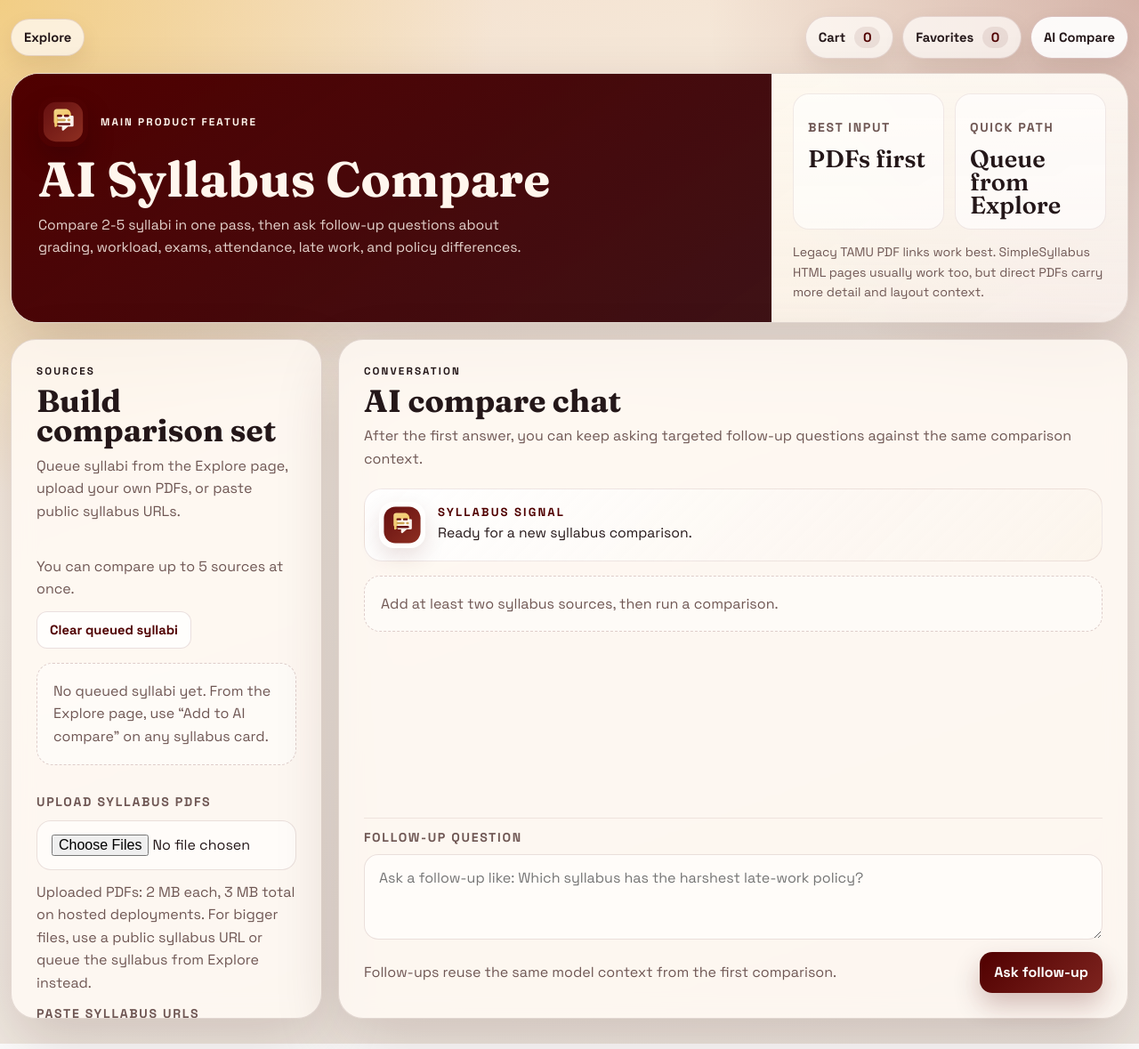
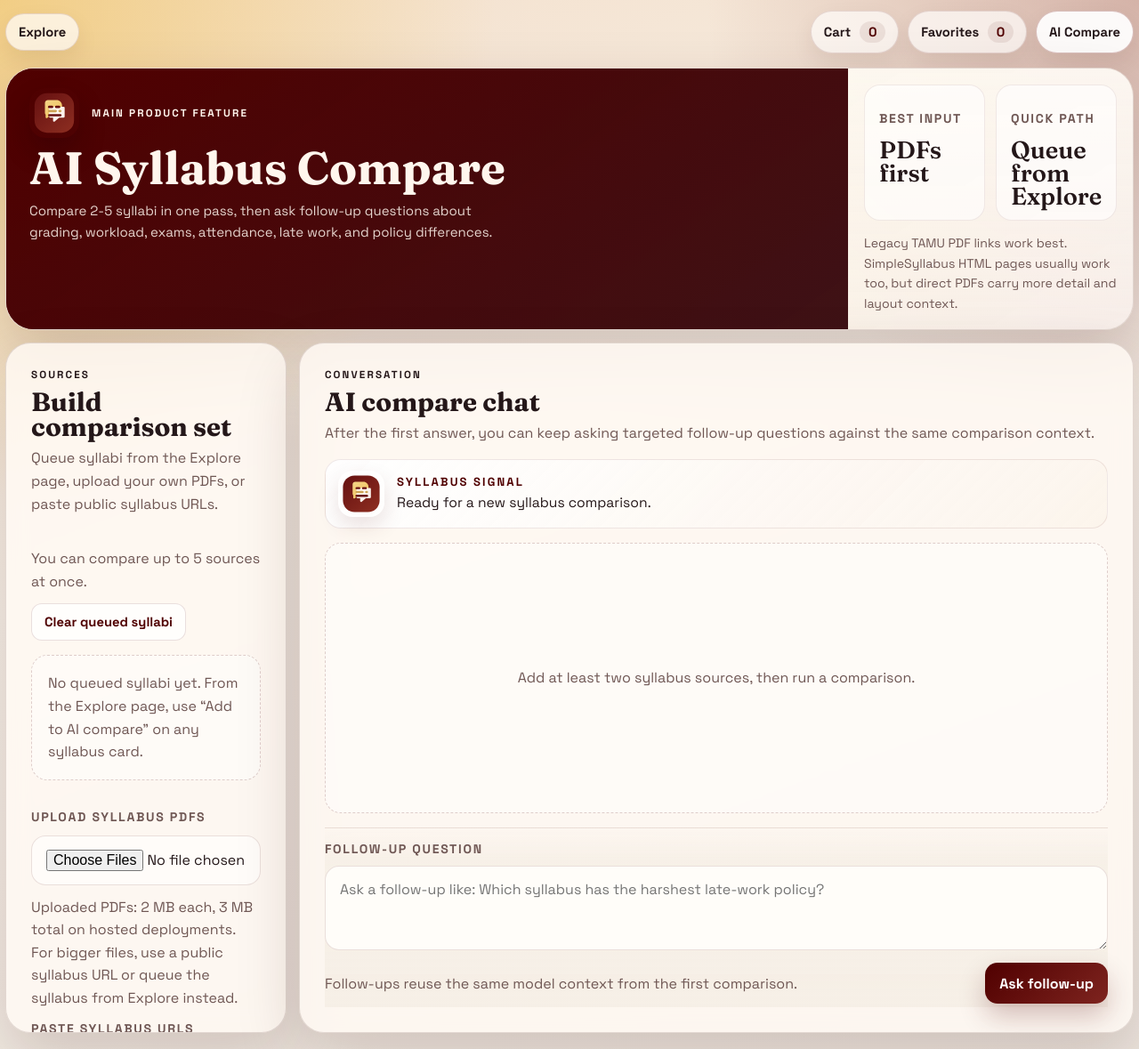
Before and after one commit to lazymaster101/tamu-course-offering-history, a website with bundled scripts: page public/compare.html in a window 1280 px wide. Shown: the whole page at 89% size. Built offline with nearby package versions, Linux system fonts and the light colour scheme.

Commit message:
Improve compare page ergonomics

```diff
--- a/public/compare.html
+++ b/public/compare.html
@@ -162,11 +162,13 @@
             </div>
           </div>
 
-          <div id="compare-result-state" class="empty-state compare-thread-state">
-            Add at least two syllabus sources, then run a comparison.
+          <div class="compare-thread-shell">
+            <div id="compare-result-state" class="empty-state compare-thread-state">
+              Add at least two syllabus sources, then run a comparison.
+            </div>
+
+            <div id="compare-thread" class="compare-thread" hidden></div>
           </div>
-
-          <div id="compare-thread" class="compare-thread" hidden></div>
 
           <form id="compare-followup-form" class="compare-followup-form compare-chat-composer" hidden>
             <div class="compare-composer-input">
--- a/public/styles.css
+++ b/public/styles.css
@@ -31,8 +31,8 @@ body {
 }
 
 body[data-page="compare"] .page-shell {
-  width: min(1500px, calc(100% - 24px));
-  margin: 18px auto 28px;
+  width: min(1760px, calc(100% - 12px));
+  margin: 12px auto 18px;
 }
 
 .utility-bar {
@@ -496,9 +496,9 @@ button {
 
 .compare-layout {
   display: grid;
-  gap: 18px;
-  grid-template-columns: minmax(300px, 350px) minmax(0, 1.68fr);
-  margin-top: 18px;
+  gap: 14px;
+  grid-template-columns: minmax(270px, 316px) minmax(0, 1fr);
+  margin-top: 14px;
   align-items: stretch;
 }
 
@@ -589,14 +589,18 @@ button {
 
 .compare-sources-panel {
   position: sticky;
-  top: 18px;
+  top: 12px;
   align-self: start;
-  max-height: calc(100vh - 36px);
+  height: calc(100vh - 24px);
   overflow-y: auto;
 }
 
 .compare-chat-panel {
-  min-height: calc(100vh - 170px);
+  position: sticky;
+  top: 12px;
+  height: calc(100vh - 24px);
+  min-height: 0;
+  overflow: hidden;
 }
 
 .compare-source-toolbar,
@@ -625,8 +629,9 @@ button {
 }
 
 .compare-result-panel {
-  grid-template-rows: auto auto auto minmax(0, 1fr) auto;
-  min-height: calc(100vh - 170px);
+  grid-template-rows: auto auto minmax(0, 1fr) auto;
+  height: calc(100vh - 24px);
+  min-height: 0;
 }
 
 .compare-submit-button {
@@ -676,17 +681,29 @@ button {
   line-height: 1.6;
 }
 
+.compare-thread-shell {
+  min-height: 0;
+  display: flex;
+  flex-direction: column;
+  overflow: hidden;
+}
+
 .compare-thread-state {
-  align-self: start;
+  display: flex;
+  align-items: center;
+  justify-content: center;
+  min-height: 100%;
+  text-align: center;
 }
 
 .compare-thread {
   display: grid;
   gap: 16px;
   align-content: start;
+  flex: 1 1 auto;
   min-height: 0;
   overflow-y: auto;
-  padding-right: 4px;
+  padding: 2px 8px 20px 0;
   scrollbar-gutter: stable;
 }
 
@@ -906,8 +923,14 @@ button {
 .compare-chat-composer {
   grid-template-columns: minmax(0, 1fr);
   gap: 14px;
-  padding-top: 12px;
+  position: sticky;
+  bottom: 0;
+  z-index: 2;
+  padding-top: 14px;
+  padding-bottom: 4px;
   border-top: 1px solid rgba(80, 0, 0, 0.08);
+  background:
+    linear-gradient(180deg, rgba(246, 239, 230, 0) 0%, rgba(246, 239, 230, 0.9) 18%, rgba(246, 239, 230, 0.98) 100%);
 }
 
 .compare-composer-input {
@@ -917,7 +940,7 @@ button {
 }
 
 .compare-composer-input textarea {
-  min-height: 96px;
+  min-height: 88px;
 }
 
 .compare-composer-footer {
@@ -943,11 +966,11 @@ button {
 
 .compare-hero {
   gap: 0;
-  grid-template-columns: minmax(0, 1.45fr) minmax(280px, 400px);
+  grid-template-columns: minmax(0, 1.6fr) minmax(240px, 320px);
 }
 
 .compare-hero-copy {
-  padding: 26px 30px 24px;
+  padding: 22px 26px 20px;
 }
 
 .compare-hero-topline {
@@ -970,13 +993,13 @@ button {
 
 .compare-hero h1 {
   max-width: none;
-  font-size: clamp(2.4rem, 4.3vw, 4.4rem);
+  font-size: clamp(2.2rem, 4vw, 4rem);
 }
 
 .compare-hero .lede {
   max-width: 56ch;
-  margin-top: 14px;
-  font-size: 0.98rem;
+  margin-top: 12px;
+  font-size: 0.94rem;
 }
 
 .compare-overview {
@@ -984,7 +1007,7 @@ button {
   align-content: center;
   grid-template-columns: repeat(2, minmax(0, 1fr));
   gap: 12px;
-  padding: 22px 24px;
+  padding: 18px 18px;
 }
 
 .compare-overview .saved-metric {
@@ -1002,17 +1025,17 @@ button {
 }
 
 .compare-chat-panel .section-heading {
-  margin-bottom: 4px;
+  margin-bottom: 0;
 }
 
 .compare-chat-panel .section-heading h2,
 .compare-sources-panel .section-heading h2 {
-  font-size: clamp(1.7rem, 3vw, 2.2rem);
+  font-size: clamp(1.5rem, 2.3vw, 2rem);
 }
 
 .compare-chat-panel .history-summary,
 .compare-sources-panel .history-summary {
-  margin-top: 10px;
+  margin-top: 8px;
   max-width: none;
 }
 
@@ -1020,8 +1043,8 @@ button {
   display: flex;
   align-items: center;
   gap: 14px;
-  padding: 14px 16px;
-  border-radius: 20px;
+  padding: 12px 14px;
+  border-radius: 18px;
   border: 1px solid rgba(80, 0, 0, 0.09);
   background:
     linear-gradient(135deg, rgba(255, 255, 255, 0.9), rgba(251, 241, 230, 0.72)),
@@ -1176,13 +1199,18 @@ button {
 
   .compare-sources-panel {
     position: static;
+    height: auto;
     max-height: none;
     overflow: visible;
   }
 
   .compare-chat-panel,
   .compare-result-panel {
+    position: static;
+    top: auto;
+    height: auto;
     min-height: auto;
+    overflow: visible;
   }
 
   .results-list {
@@ -1206,8 +1234,8 @@ button {
   }
 
   body[data-page="compare"] .page-shell {
-    width: min(100% - 18px, 1500px);
-    margin-top: 12px;
+    width: min(100% - 12px, 1760px);
+    margin-top: 8px;
   }
 
   .utility-bar {
```
Also changed, not shown: public/app.js (+16 -11 lines).
